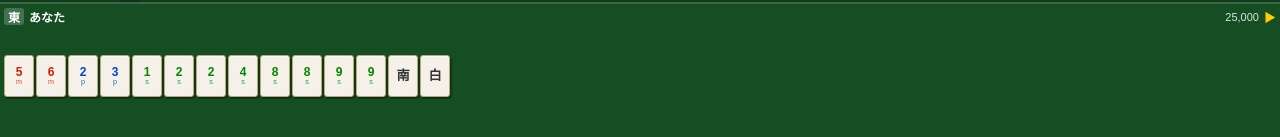
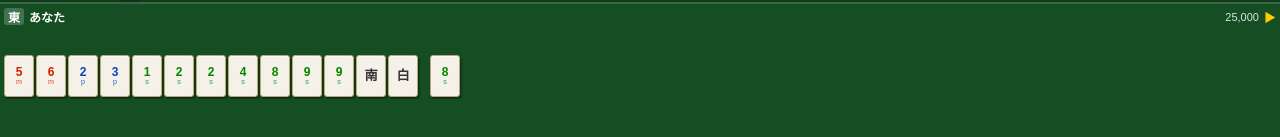
Before and after one commit to cosaca-taco/games, a React (Vite) app in the folder mahjong/: page / in a window 1280 px wide. Both pictures are taken after a click on the button "ゲーム開始". Shown: the part 223-360 px from the top of the page. Built offline with nearby package versions, Linux system fonts and the light colour scheme; the HTML template or start-up script is replaced by a standard one.

Commit message:
Show tsumo tile separated at right end of hand
https://claude.ai/code/session_015iGUXUyWHt4CZu4SjVQz38

```diff
--- a/mahjong/src/components/GameBoard.tsx
+++ b/mahjong/src/components/GameBoard.tsx
@@ -156,9 +156,11 @@ export const GameBoard: React.FC<Props> = ({
           </div>
         )}
 
-        {/* 自分の手牌 */}
+        {/* 自分の手牌：ツモ牌を右端に分離 */}
         <div className="mb-human-hand">
-          {players[0].hand.map(tile => (
+          {players[0].hand
+            .filter(tile => tile.id !== gameState.drawnTileId)
+            .map(tile => (
               <TileComponent
                 key={tile.id}
                 tile={tile}
@@ -167,6 +169,20 @@ export const GameBoard: React.FC<Props> = ({
                 onClick={() => handleTileClick(tile)}
               />
             ))}
+          {gameState.drawnTileId !== undefined && (() => {
+            const drawn = players[0].hand.find(t => t.id === gameState.drawnTileId);
+            return drawn ? (
+              <>
+                <span className="mb-tsumo-sep" />
+                <TileComponent
+                  tile={drawn}
+                  size="md"
+                  selected={selectedTile?.id === drawn.id}
+                  onClick={() => handleTileClick(drawn)}
+                />
+              </>
+            ) : null;
+          })()}
         </div>
 
         {selectedTile && phase === 'playing' && currentPlayer === 0 && !players[0].isRiichi && (
--- a/mahjong/src/game/engine.ts
+++ b/mahjong/src/game/engine.ts
@@ -97,6 +97,7 @@ export function dealTiles(state: GameState): GameState {
     turnCount: 0,
     kanCount: 0,
     isLastTile: false,
+    drawnTileId: dealerTile.id,
   };
 }
 
@@ -127,6 +128,7 @@ export function discardTile(state: GameState, tileId: number): GameState {
       players: newPlayers,
       phase: 'claiming',
       claimState,
+      drawnTileId: undefined,
     };
   }
 
@@ -205,6 +207,7 @@ function advanceTurn(state: GameState, players: Player[], currentPlayer: number)
     claimState: undefined,
     isLastTile: newWall.length === 0,
     turnCount: state.turnCount + 1,
+    drawnTileId: drawnTile.id,
   };
 }
 
@@ -389,6 +392,7 @@ export function claimKan(state: GameState, playerIdx: number): GameState {
     deadWall: newDeadWall,
     doraIndicators: newDoraIndicators,
     kanCount: state.kanCount + 1,
+    drawnTileId: drawnTile.id,
   };
 }
 
--- a/mahjong/src/index.css
+++ b/mahjong/src/index.css
@@ -1105,3 +1105,10 @@ body.settings-mode {
   opacity: 0.8;
   transform: scale(0.96);
 }
+
+/* ツモ牌の区切り */
+.mb-tsumo-sep {
+  display: inline-block;
+  width: 8px;
+  flex-shrink: 0;
+}
--- a/mahjong/src/types/mahjong.ts
+++ b/mahjong/src/types/mahjong.ts
@@ -81,6 +81,7 @@ export interface GameState {
   isLastTile: boolean;
   dealer: number;
   turnCount: number;
+  drawnTileId?: number;
 }
 
 export interface MentsuGroup {
```
Lines whose indentation alone changed are shown as unchanged.
